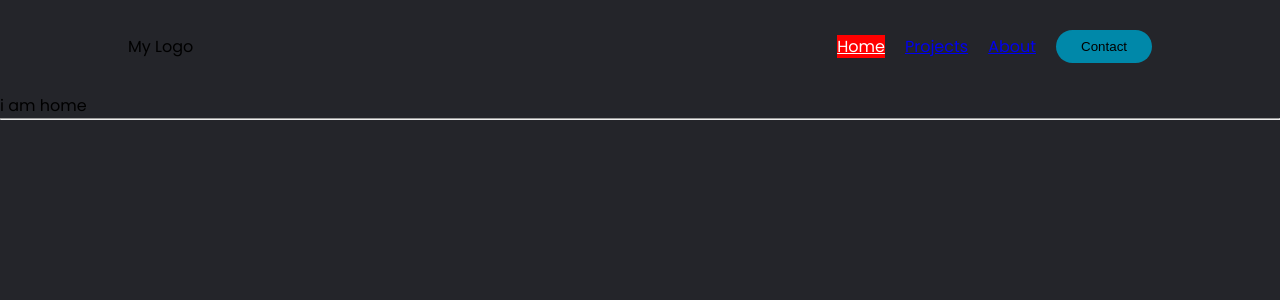
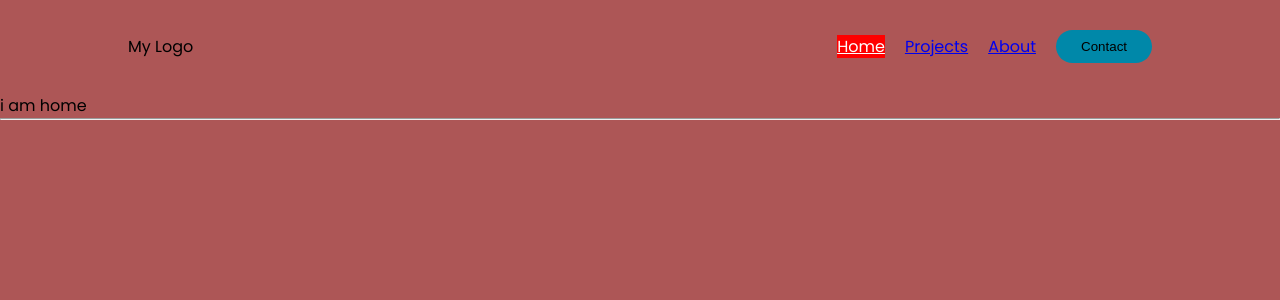
Before and after one commit to sushilthapaIT/Portfolio-ReactJS, a React (Vite) app in the folder portfolio-sushi/: page / in a window 1280 px wide. Shown: the top 300 px of the page. Built offline with nearby package versions, Linux system fonts and the light colour scheme.

Commit message:
Changed the color of the background

```diff
--- a/portfolio-sushi/src/App.css
+++ b/portfolio-sushi/src/App.css
@@ -8,7 +8,7 @@
     box-sizing: border-box;
     margin: 0;
     padding: 0;
-    background-color: #24252A;
+    background-color: #ad5656;
 }
 
 body {
```
